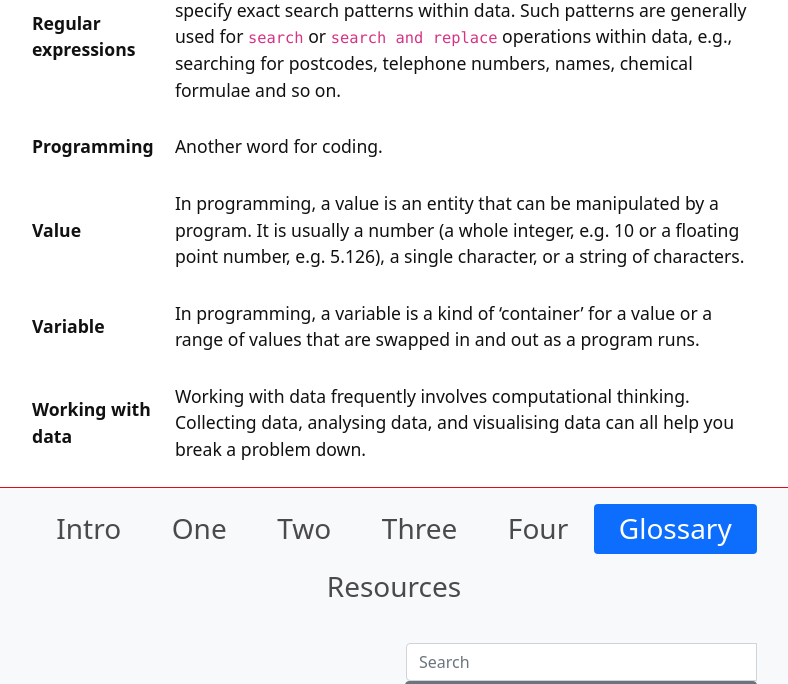
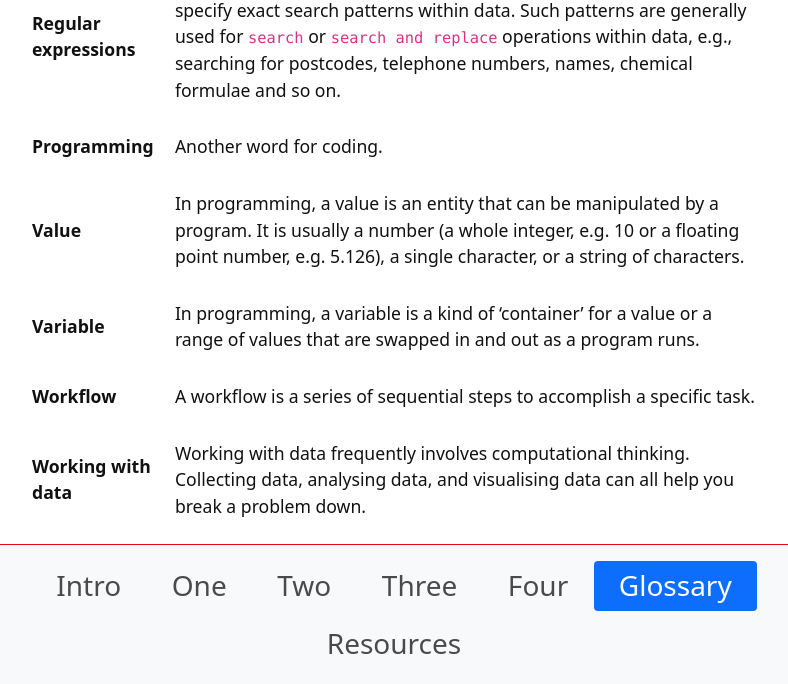
Before and after one commit to weaverbel/intro-computational-thinking, a Jekyll site: the page built from content/5-glossary.md, in a window 1280 px wide and 900 px high, scrolled down 1135 px, cut to the strip 0-684 px from the top of the window. Shown: the whole strip, without its empty margins (246-1034 px from the left). Built offline with Jekyll 4.4.1, drawn with Linux system fonts in a browser that asks for light colours.

Commit message:
Update 5-glossary.md
add workflow

```diff
--- a/content/5-glossary.md
+++ b/content/5-glossary.md
@@ -27,4 +27,6 @@ nav: Glossary
 | &nbsp; | &nbsp; |
 | **Variable** | In programming, a variable is a kind of 'container' for a value or a range of values that are swapped in and out as a program runs. |
 | &nbsp; | &nbsp; |
+| **Workflow** | A workflow is a series of sequential steps to accomplish a specific task. |
+| &nbsp; | &nbsp; |
 | **Working with data** | Working with data frequently involves computational thinking. Collecting data, analysing data, and visualising data can all help you break a problem down. |
```
